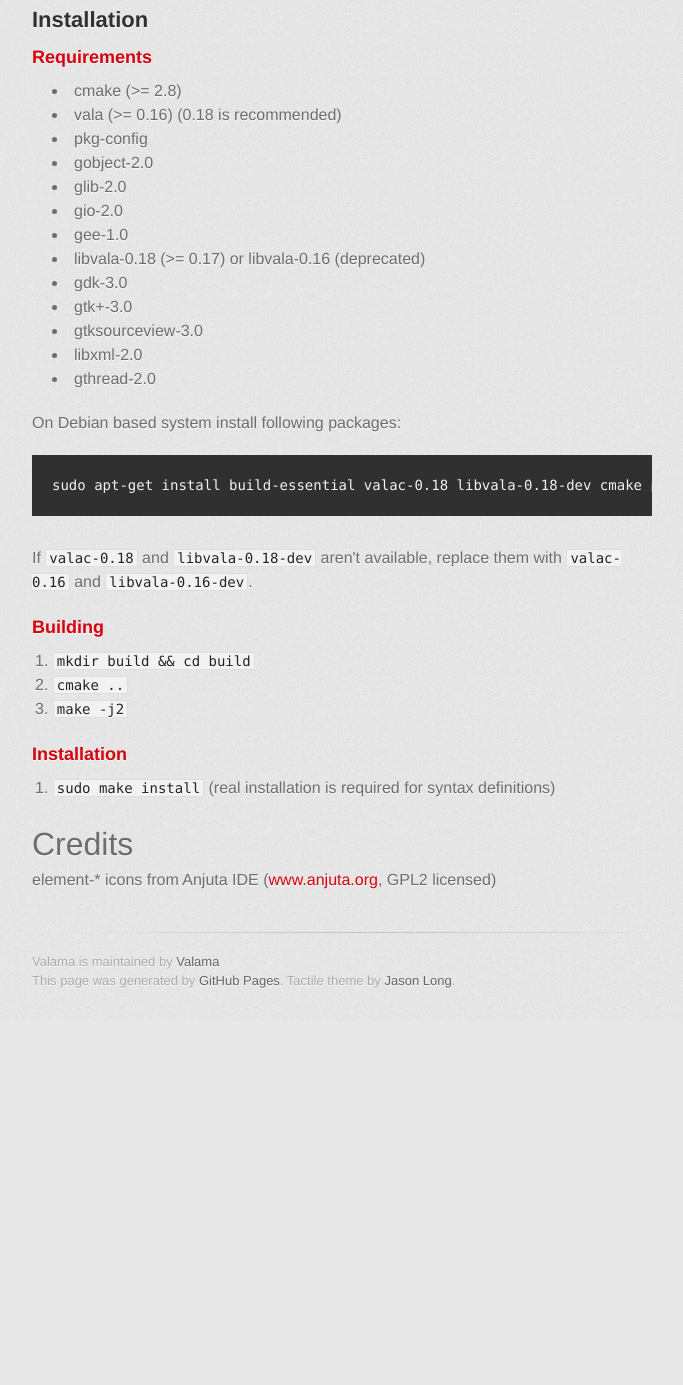
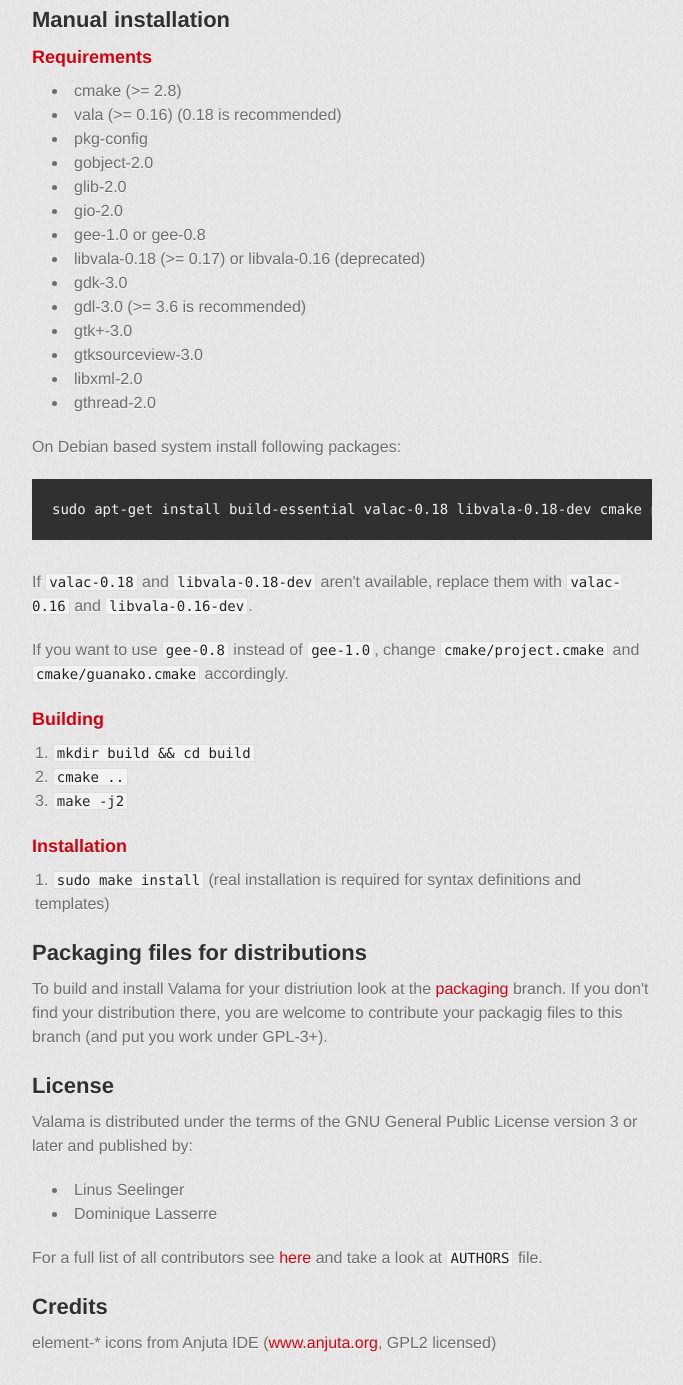
Before and after one commit to Valama/valama, a plain HTML site: page index.html in a window 1280 px wide. Shown: the part 595-1980 px from the top of the page, without its empty margins (298-981 px from the left). Before the commit the page ends 1616 px from the top, so only its background shows below. Drawn offline with Linux system fonts and the light colour scheme; a web font is replaced by a local one.

Commit message:
Create gh-pages branch via GitHub

```diff
--- a/index.html
+++ b/index.html
@@ -31,9 +31,9 @@
         <hr>
 
         <section id="main_content">
-          <p><img src="http://raw.github.com/Valama/valama/gh-pages/images/valama_2012-11-10.png" alt="Valama 2012/11/10"></p>
+          <p><img src="http://raw.github.com/Valama/valama/gh-pages/images/valama_2013-01-28.png" alt="Valama 2013/01/28"></p>
 
-<h2>Installation</h2>
+<h2>Manual installation</h2>
 
 <h3>Requirements</h3>
 
@@ -44,19 +44,22 @@
 <li>gobject-2.0</li>
 <li>glib-2.0</li>
 <li>gio-2.0</li>
-<li>gee-1.0</li>
+<li>gee-1.0 or gee-0.8</li>
 <li>libvala-0.18 (&gt;= 0.17) or libvala-0.16 (deprecated)</li>
 <li>gdk-3.0</li>
+<li>gdl-3.0 (&gt;= 3.6 is recommended)</li>
 <li>gtk+-3.0</li>
 <li>gtksourceview-3.0</li>
 <li>libxml-2.0</li>
 <li>gthread-2.0</li>
 </ul><p>On Debian based system install following packages:</p>
 
-<pre><code>sudo apt-get install build-essential valac-0.18 libvala-0.18-dev cmake pkg-config libgtk-3-dev libgtksourceview-3.0-dev libgee-dev libxml2-dev
+<pre><code>sudo apt-get install build-essential valac-0.18 libvala-0.18-dev cmake pkg-config libgtk-3-dev libgtksourceview-3.0-dev libgee-dev libxml2-dev libgdl-3-dev
 </code></pre>
 
 <p>If <code>valac-0.18</code> and <code>libvala-0.18-dev</code> aren't available, replace them with <code>valac-0.16</code> and <code>libvala-0.16-dev</code>.</p>
+
+<p>If you want to use <code>gee-0.8</code> instead of <code>gee-1.0</code>, change <code>cmake/project.cmake</code> and <code>cmake/guanako.cmake</code> accordingly.</p>
 
 <h3>Building</h3>
 
@@ -68,8 +71,21 @@
 
 <ol>
 <li>
-<code>sudo make install</code> (real installation is required for syntax definitions)</li>
-</ol><h1>Credits</h1>
+<code>sudo make install</code> (real installation is required for syntax definitions and templates)</li>
+</ol><h2>Packaging files for distributions</h2>
+
+<p>To build and install Valama for your distriution look at the <a href="https://github.com/Valama/valama/tree/packaging">packaging</a> branch. If you don't find your distribution there, you are welcome to contribute your packagig files to this branch (and put you work under GPL-3+).</p>
+
+<h2>License</h2>
+
+<p>Valama is distributed under the terms of the GNU General Public License version 3 or later and published by:</p>
+
+<ul>
+<li>Linus Seelinger</li>
+<li>Dominique Lasserre</li>
+</ul><p>For a full list of all contributors see <a href="https://github.com/Valama/valama/graphs/contributors">here</a> and take a look at <code>AUTHORS</code> file.</p>
+
+<h2>Credits</h2>
 
 <p>element-* icons from Anjuta IDE (<a href="http://www.anjuta.org">www.anjuta.org</a>, GPL2 licensed)</p>
         </section>
```
Also changed, not shown: params.json (+1 -1 lines), images/valama_2012-11-10.png (deleted).
